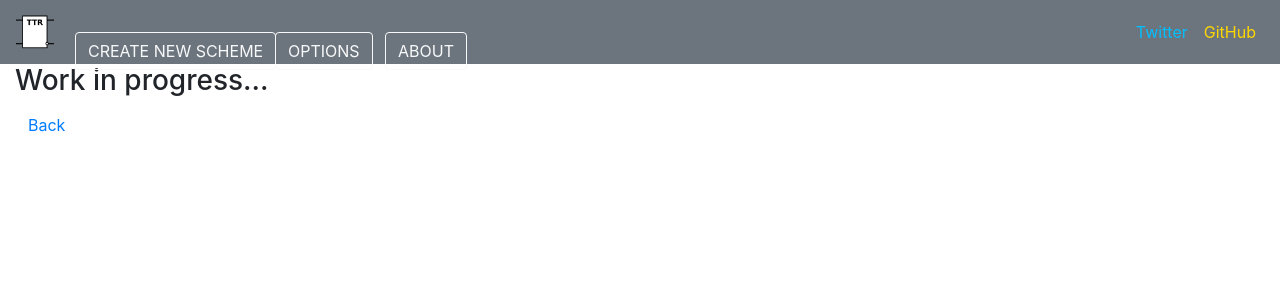
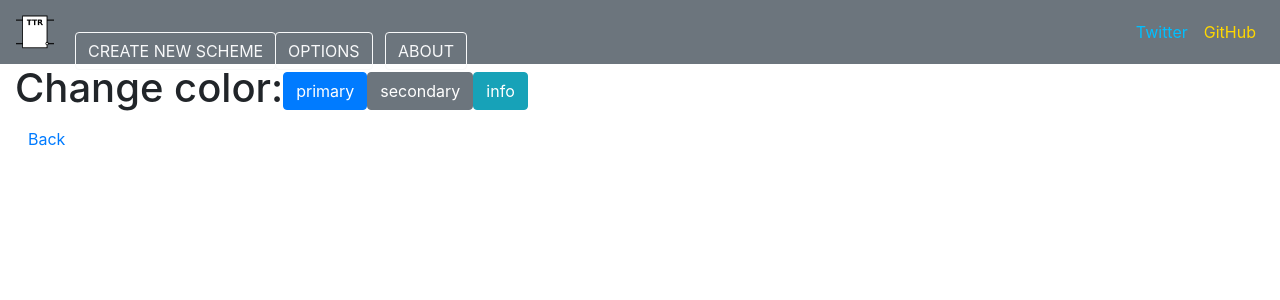
Before and after one commit to Cecylb/lgslfront, a React (Create React App) app: page /options in a window 1280 px wide. Shown: the top 300 px of the page. Built offline with nearby package versions, Linux system fonts and the light colour scheme.

Commit message:
configuration experiment

```diff
--- a/src/AppNavbar.js
+++ b/src/AppNavbar.js
@@ -1,7 +1,7 @@
 import React, { Component } from 'react';
 import { Collapse, Nav, Navbar, NavbarBrand, NavbarToggler, NavItem, NavLink } from 'reactstrap';
 import { Link } from 'react-router-dom';
-import logo from './logo.png'
+import logo from './images/logo.png'
 
 export default class AppNavbar extends Component {
     constructor(props) {
--- /dev/null
+++ b/src/appconfig.json
@@ -0,0 +1,10 @@
+{
+  "links" : {
+    "twitter" : "https://twitter.com/cecylbcoceTb",
+    "github" : "https://github.com/Cecylb",
+    "vk" : "https://vk.com/cecylb"
+  },
+  "style": {
+    "bar_color" : "secondary"
+  }
+}
--- a/src/navigation/AppNavbar.js
+++ b/src/navigation/AppNavbar.js
@@ -1,15 +1,16 @@
 import React, { Component } from 'react';
 import { Collapse, Nav, Navbar, NavbarBrand, NavbarToggler, NavItem, NavLink } from 'reactstrap';
 import { Link } from 'react-router-dom';
-import logo from '../logo.png'
+import logo from '../images/logo.png'
 import { Button, Container } from 'reactstrap';
 import './AppNavbar.css';
+import config from "../appconfig.json";
 
 export default class AppNavbar extends Component {
     constructor(props) {
         super(props);
         this.state = {
-            isOpen: false,
+            isOpen: false
         };
         this.toggle = this.toggle.bind(this);
     }
@@ -21,7 +22,7 @@ export default class AppNavbar extends Component {
     }
 
     render() {
-        return <Navbar color="secondary" light expand="md">
+        return <Navbar color={config.style.bar_color} light expand="md">
             <NavbarBrand tag={Link} to="/">
                 <img src={logo} width="15%" alt="Home"/>
             </NavbarBrand>
@@ -35,10 +36,10 @@ export default class AppNavbar extends Component {
                 </Container>
                     <NavItem>
                         <NavLink
-                            href="https://twitter.com/cecylbcoceTb" style={{color: 'deepSkyBlue'}}>Twitter</NavLink>
+                            href={config.links.twitter} style={{color: 'deepSkyBlue'}}>Twitter</NavLink>
                     </NavItem>
                     <NavItem>
-                        <NavLink href="https://github.com/Cecylb" style={{color: 'gold'}}>GitHub</NavLink>
+                        <NavLink href={config.links.github} style={{color: 'gold'}}>GitHub</NavLink>
                     </NavItem>
                 </Nav>
             </Collapse>
--- a/src/pages/About.js
+++ b/src/pages/About.js
@@ -3,8 +3,9 @@ import '../App.css';
 import AppNavbar from '../navigation/AppNavbar';
 import { Link } from 'react-router-dom';
 import {Button, Collapse, Container, Nav, NavItem, NavLink} from 'reactstrap';
-import loading from "./loading.gif";
+import loading from "../images/loading.gif";
 import Utils from "../utils/Utils";
+import config from "../appconfig.json";
 
 class About extends Component {
 
@@ -38,7 +39,7 @@ class About extends Component {
                 <Container fluid>
                     <h2>Logic Gate Schematic Language</h2>
                     <p>Simple language for creating complicated schemes with logic gates</p>
-                    <p>Author: <a href="https://vk.com/cecylb">Valeriy Mochalov</a></p>
+                    <p>Author: <a href={config.links.vk}>Valeriy Mochalov</a></p>
                     <p>Supported elements: {list}</p>
                     <Button color="link"><Link to="/">Back</Link></Button>
                 </Container>
--- a/src/pages/Editor.js
+++ b/src/pages/Editor.js
@@ -3,7 +3,7 @@ import { withRouter } from 'react-router-dom';
 import { Table, Button, Container, Form, FormGroup, Input, Label } from 'reactstrap';
 import AppNavbar from '../navigation/AppNavbar';
 import { Document, Page } from 'react-pdf/dist/entry.webpack';
-import loading from './loading.gif'
+import loading from '../images/loading.gif'
 import Utils from "../utils/Utils";
 
 class Editor extends Component {
--- a/src/pages/Options.js
+++ b/src/pages/Options.js
@@ -3,15 +3,39 @@ import '../App.css';
 import AppNavbar from '../navigation/AppNavbar';
 import { Link } from 'react-router-dom';
 import { Button, Container } from 'reactstrap';
+import config from "../appconfig.json";
 
 class Options extends Component {
+
+    setColor(color) {
+        switch (color) {
+            case 'primary' :
+                config.style.bar_color = 'primary';
+                break;
+            case 'secondary' :
+                config.style.bar_color = 'secondary';
+                break;
+            case 'info' :
+                config.style.bar_color = 'info';
+                break;
+        }
+    }
+
     render() {
         return (
             <div>
                 <AppNavbar/>
                 <Container fluid>
-                    <h3>Work in progress...</h3>
-                    <Button color="link"><Link to="/">Back</Link></Button>
+                    <div className="btn-group-vertical">
+                        <h1> Change color:
+                            <Button color="primary" onClick={() => this.setColor('primary')}> primary </Button>
+                            <Button color="secondary" onClick={() => this.setColor('secondary')}> secondary </Button>
+                            <Button color="info" onClick={() => this.setColor('info')}> info </Button>
+                        </h1>
+                    </div>
+                    <div className="mb-auto">
+                        <Button color="link"><Link to="/">Back</Link></Button>
+                    </div>
                 </Container>
             </div>
         );
```
Also changed, not shown: src/images/loading.gif (renamed from src/pages/loading.gif), src/images/logo.png (renamed from src/logo.png).
